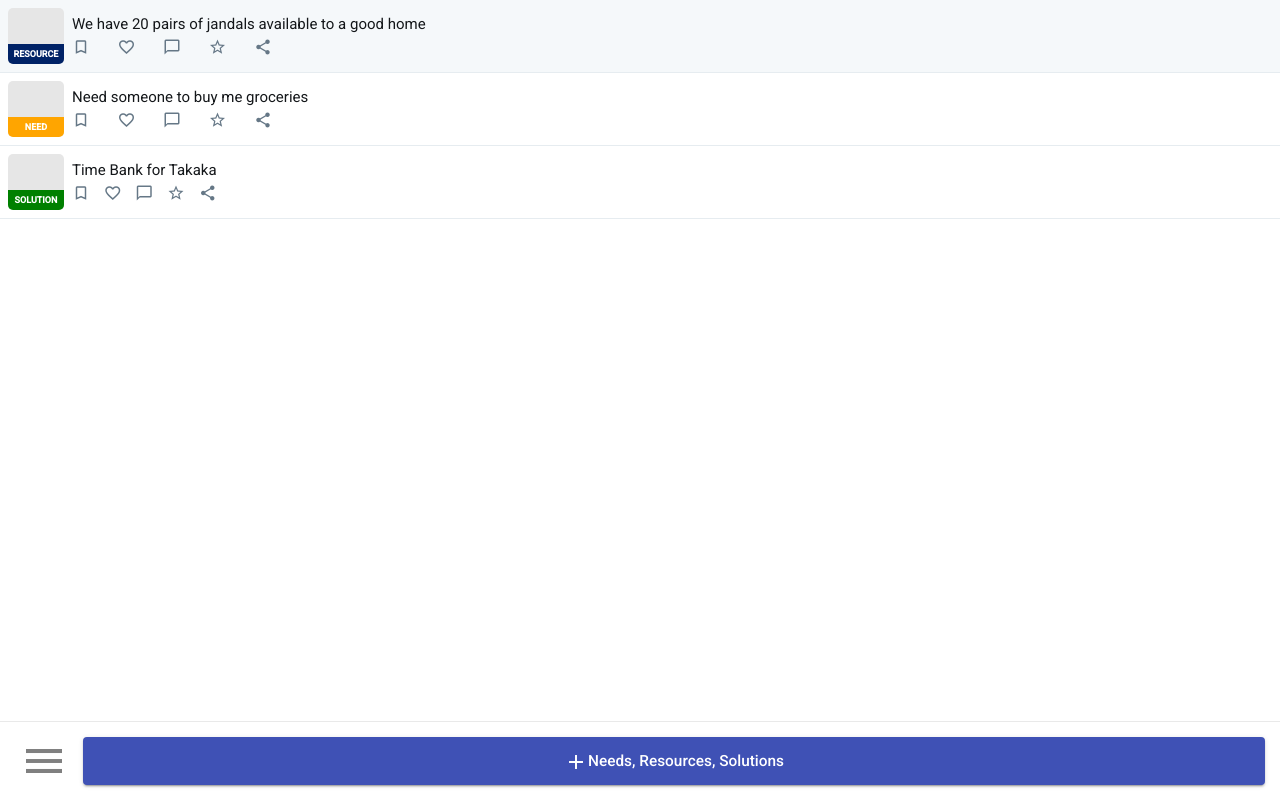
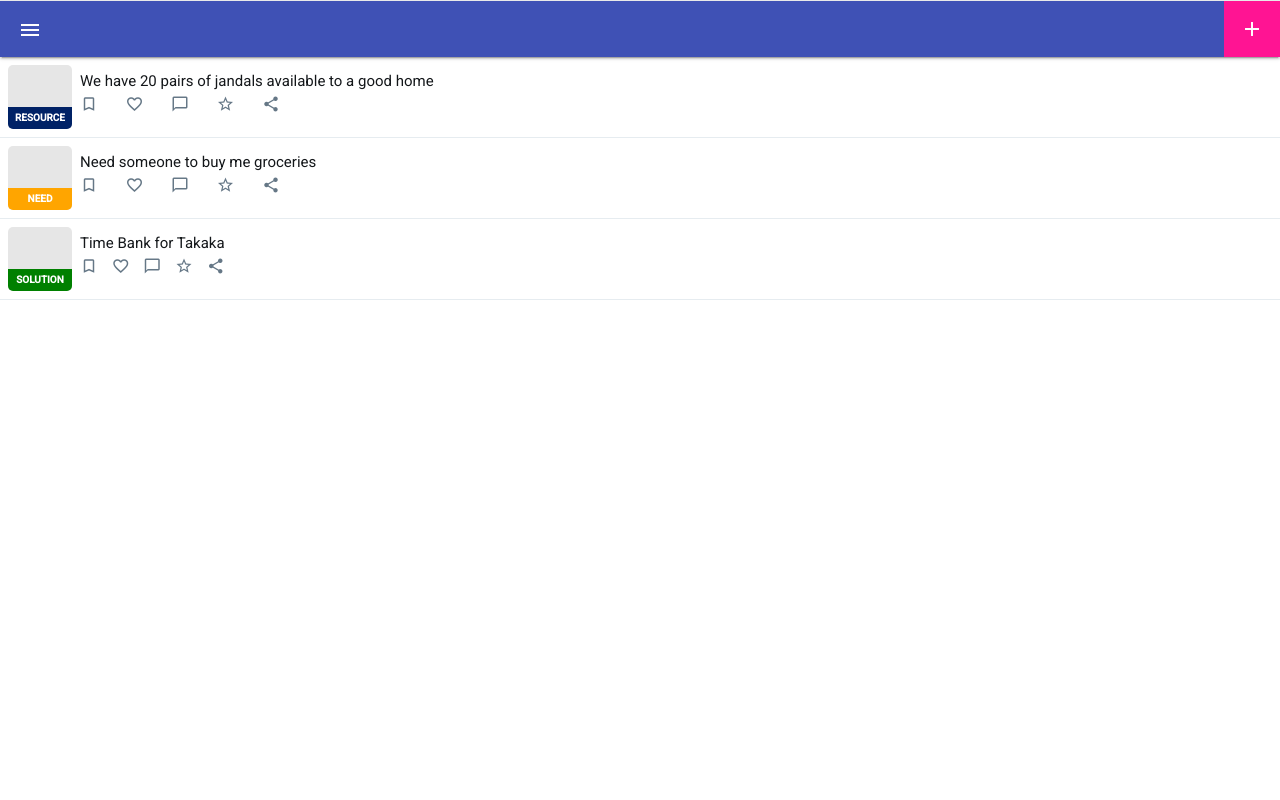
Before and after one commit to wellbeing-economy/we-client-html, an Angular app: page / in a window 1280 px wide. Built offline with nearby package versions, Linux system fonts and the light colour scheme.

Commit message:
Moved toolbar to top of screen

```diff
--- a/src/app/modules/feed/components/feed-event/feed-event.component.scss
+++ b/src/app/modules/feed/components/feed-event/feed-event.component.scss
@@ -13,7 +13,7 @@
 .avatar {
     // background-color: red;
     position: relative;
-    width: 56px;
+    width: 64px;
     display: flex;
     flex-direction: column;
     justify-content: flex-start;
@@ -21,8 +21,8 @@
 }
 
 .avatar__placeholder {
-    width: 56px;
-    height: 56px;
+    width: 64px;
+    height: 64px;
     border-radius: 5px;
     border: none;
     background-color: #e6e6e6;
@@ -42,11 +42,12 @@
     bottom: 0;
     left: 0;
     right: 0;
-    font-size: 9px;
+    font-size: 10px;
     font-weight: bold;
     color: white;
     text-align: center;
-    height: 20px;
+    height: 22px;
+    line-height: 22px;
     z-index: 1000;
     background-color: grey;
     border-bottom-left-radius: 5px;
--- a/src/app/modules/feed/components/feed-toolbar/feed-toolbar.component.html
+++ b/src/app/modules/feed/components/feed-toolbar/feed-toolbar.component.html
@@ -1,2 +1,17 @@
-<span class="feed_toolbar__menu material-icons">menu</span>
-<button class="feed_toolbar__take_action" mat-raised-button color="primary"><span class="material-icons">add</span>Needs, Resources, Solutions</button>
+<div class="options">
+    <a class="button option">
+        <span class="material-icons">menu</span>
+    </a>
+    <!-- <a class="button option">
+        <span class="material-icons">filter_list</span>
+    </a> -->
+    <!-- <a class="button option">
+        <span class="material-icons">search</span>
+    </a> -->
+    <!-- <a class="button option">
+        <span class="material-icons">notifications_none</span>
+    </a> -->
+</div>
+<a class="button add" href="#">
+    <span class="material-icons">add</span>
+</a>
--- a/src/app/modules/feed/components/feed-toolbar/feed-toolbar.component.scss
+++ b/src/app/modules/feed/components/feed-toolbar/feed-toolbar.component.scss
@@ -3,20 +3,37 @@
     flex-direction: row;
     justify-content: space-between;
     align-items: center;
-    padding: 15px;
+    background-color: #3f51b5;
+    height: 56px;
+    // box-shadow: 0 2px 4px 0 rgba(0,0,0,0.2);
+    box-shadow: 0 3px 1px -2px rgba(0,0,0,.2),0 2px 2px 0 rgba(0,0,0,.14),0 1px 5px 0 rgba(0,0,0,.12);
 }
 
-.feed_toolbar__menu {
-    margin-left: 5px;
+.button {
     font-size: 48px;
-    color: grey;
-    flex: 0 0 auto;
+    color: white;
+    height: 56px;
+    display: flex;
+    justify-content: center;
+    align-items: center;
+    text-decoration: none;
 }
 
-.feed_toolbar__take_action {
-    margin-left: 15px;
-    min-width: 160px;
-    min-height: 48px;
+.options {
     flex: 1 1 auto;
-    font-size: 1.1em;
+    display: flex;
+    flex-direction: row;
+    justify-content: space-between;
 }
+
+.option {
+    padding: 17px 18px 15px 18px;
+    font-size: 24px;
+    color: white;
+}
+
+.add {
+    background-color: deeppink;
+    flex: 0 0 56px;
+    // border-left: 1px solid white;
+}
--- a/src/app/modules/feed/components/feed/feed.component.html
+++ b/src/app/modules/feed/components/feed/feed.component.html
@@ -1,6 +1,6 @@
+<we-feed-toolbar></we-feed-toolbar>
 <we-feed-events>
     <we-feed-event type="RESOURCE" image="" heading="20 pairs of jandals available" text="We have 20 pairs of jandals available to a good home"></we-feed-event>
     <we-feed-event type="NEED" image="" text="Need someone to buy me groceries"></we-feed-event>
     <we-feed-event type="SOLUTION" image="" text="Time Bank for Takaka"></we-feed-event>
 </we-feed-events>
-<we-feed-toolbar></we-feed-toolbar>
--- a/src/app/modules/feed/components/feed/feed.component.scss
+++ b/src/app/modules/feed/components/feed/feed.component.scss
@@ -6,6 +6,7 @@
 }
 
 we-feed-events {
+    // margin-top: 4px;
     flex: 1 1 auto;
 }
 
--- a/src/app/modules/feed/feed.module.ts
+++ b/src/app/modules/feed/feed.module.ts
@@ -4,6 +4,7 @@ import { FeedComponent } from './components/feed/feed.component';
 
 import { MatButtonModule } from '@angular/material/button';
 import { MatIconModule } from '@angular/material/icon';
+import { MatToolbarModule } from '@angular/material/toolbar';
 import { FeedEventsComponent } from './components/feed-events/feed-events.component';
 import { FeedEventComponent } from './components/feed-event/feed-event.component';
 import { FeedToolbarComponent } from './components/feed-toolbar/feed-toolbar.component';
@@ -20,7 +21,8 @@ import { FeedEventInfoComponent } from './components/feed-event-info/feed-event-
   imports: [
     CommonModule,
     MatButtonModule,
-    MatIconModule
+    MatIconModule,
+    MatToolbarModule
   ],
   exports: [
     FeedComponent
```
